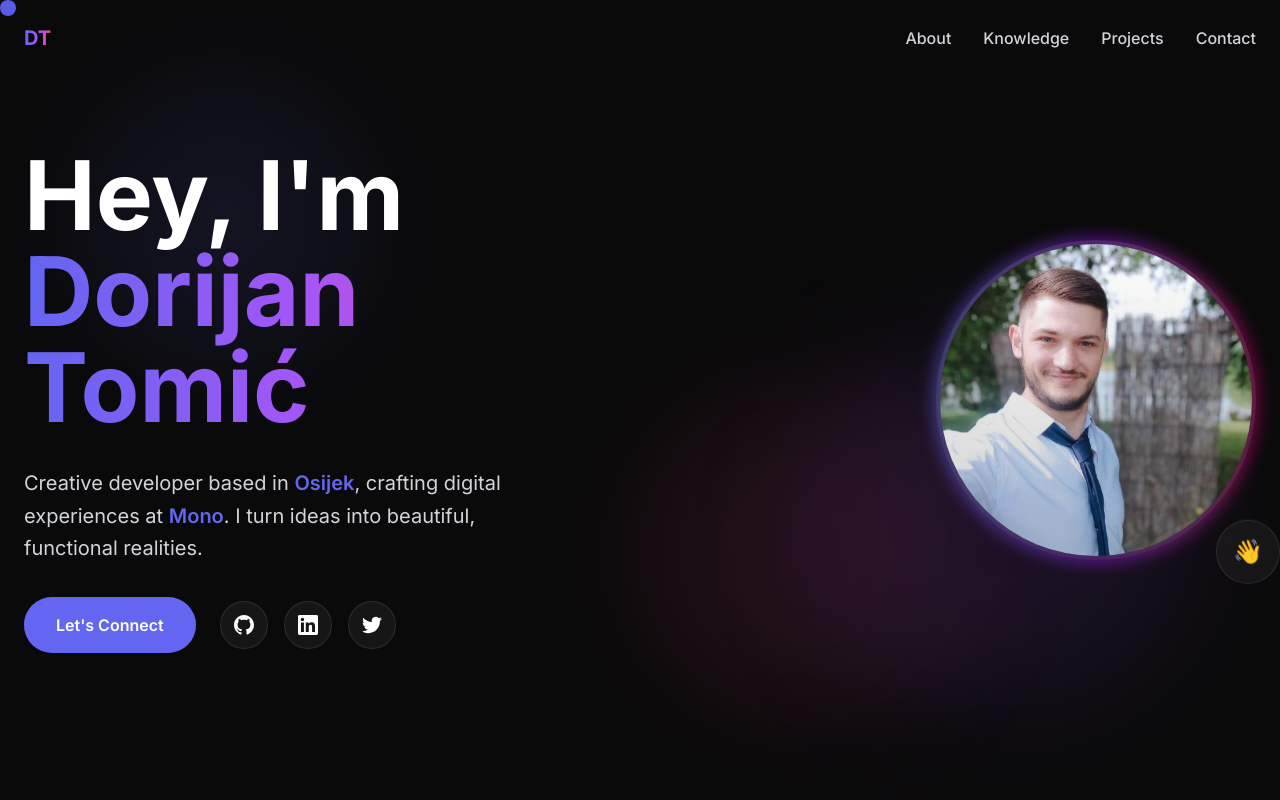
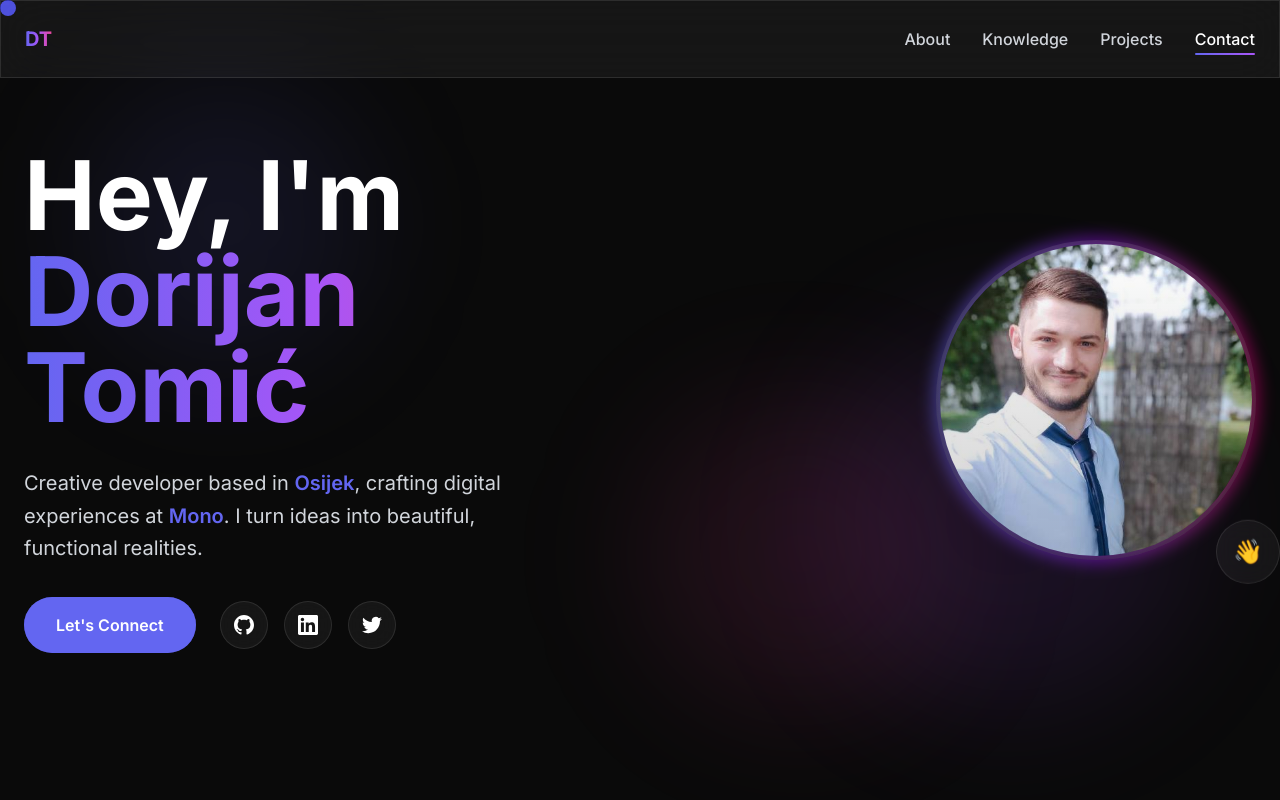
Before and after one commit to dorijantomic/Portoflio, a Next.js app: page / in a window 1280 px wide. Shown: the top 800 px of the page. Built offline with nearby package versions, Linux system fonts and the light colour scheme.

Commit message:
add smooth animations

```diff
--- a/src/components/About.tsx
+++ b/src/components/About.tsx
@@ -3,8 +3,8 @@ import AnimatedWrapper from "./AnimatedWrapper";
 
 const About = () => {
   return (
-    <AnimatedWrapper>
-      <section id="about" className="py-24 relative">
+    <AnimatedWrapper id="about">
+      <section className="py-24 relative">
         <div className="container mx-auto px-6">
           <div className="max-w-4xl mx-auto">
             <div className="text-center mb-16">
--- a/src/components/AnimatedWrapper.tsx
+++ b/src/components/AnimatedWrapper.tsx
@@ -5,14 +5,17 @@ import React from "react";
 interface AnimatedWrapperProps {
   children: React.ReactNode;
   delay?: number;
+  id?: string;
 }
 
 const AnimatedWrapper: React.FC<AnimatedWrapperProps> = ({
   children,
   delay = 0,
+  id,
 }) => {
   return (
     <motion.div
+      id={id}
       initial={{ opacity: 0, y: 20 }}
       whileInView={{ opacity: 1, y: 0 }}
       transition={{ delay, duration: 0.6 }}
--- a/src/components/Contact.tsx
+++ b/src/components/Contact.tsx
@@ -3,8 +3,8 @@ import AnimatedWrapper from "./AnimatedWrapper";
 
 const Contact = () => {
   return (
-    <AnimatedWrapper>
-      <section id="contact" className="py-24 relative">
+    <AnimatedWrapper id="contact">
+      <section className="py-24 relative">
         <div className="container mx-auto px-6 text-center">
           <div className="mb-16">
             <h2 className="text-4xl lg:text-6xl font-bold gradient-text mb-6">
--- a/src/components/Knowledge.tsx
+++ b/src/components/Knowledge.tsx
@@ -1,8 +1,10 @@
 import React from "react";
+import AnimatedWrapper from "./AnimatedWrapper";
 
 const Knowledge = () => {
   return (
-    <section id="knowledge" className="py-24 relative">
+    <AnimatedWrapper id="knowledge">
+      <section className="py-24 relative">
         <div className="container mx-auto px-6">
           <div className="animate-on-scroll text-center mb-16">
             <h2 className="text-4xl lg:text-6xl font-bold gradient-text mb-6">
@@ -29,20 +31,26 @@ const Knowledge = () => {
                     React (including functional components, hooks like useState,
                     useEffect)
                   </li>
-                <li>Next.js 15 – App Router, server actions, edge functions</li>
+                  <li>
+                    Next.js 15 – App Router, server actions, edge functions
+                  </li>
                   <li>Tailwind CSS – Utility-first styling</li>
                   <li>React Hook Form – Form handling and validation</li>
                   <li>Zod – Schema validation (often combined with forms)</li>
                 </ul>
               </div>
               <div className="animate-on-scroll glass rounded-2xl p-6">
-              <h3 className="text-2xl font-bold mb-4 gradient-text">Backend</h3>
+                <h3 className="text-2xl font-bold mb-4 gradient-text">
+                  Backend
+                </h3>
                 <ul className="list-disc list-inside text-gray-300 space-y-2">
                   <li>
                     Next.js Server Actions – Handling backend logic in Next.js
                   </li>
                   <li>Prisma ORM – Database modeling and querying</li>
-                <li>Supabase – Auth, Realtime DB (alternative to Firebase)</li>
+                  <li>
+                    Supabase – Auth, Realtime DB (alternative to Firebase)
+                  </li>
                   <li>
                     Vercel Realtime / Turso – Real-time capabilities and edge
                     storage
@@ -111,6 +119,7 @@ const Knowledge = () => {
           </div>
         </div>
       </section>
+    </AnimatedWrapper>
   );
 };
 
--- a/src/components/Navbar.tsx
+++ b/src/components/Navbar.tsx
@@ -1,59 +1,175 @@
-import React from "react";
+"use client";
 
-const Navbar = () => {
+import React, { useState, useEffect } from "react";
+import { motion, AnimatePresence } from "framer-motion";
+import { useFramerScroll } from "../hooks/useFramerScroll.js";
+
+const AdvancedNavbar = () => {
+  const [isMenuOpen, setIsMenuOpen] = useState(false);
+  const [activeSection, setActiveSection] = useState("");
+  const { scrollToSection } = useFramerScroll();
+
+  const handleNavClick = async (sectionId: string) => {
+    await scrollToSection(sectionId);
+    setIsMenuOpen(false);
+  };
+
+  // Track active section
+  useEffect(() => {
+    const handleScroll = () => {
+      const sections = ["about", "knowledge", "projects", "contact"];
+      const navbarHeight = 120;
+
+      const currentSection = sections.find((section) => {
+        const element = document.getElementById(section);
+        if (element) {
+          const rect = element.getBoundingClientRect();
+          return rect.top <= navbarHeight && rect.bottom > navbarHeight;
+        }
+        return false;
+      });
+
+      if (currentSection) {
+        setActiveSection(currentSection);
+      }
+    };
+
+    window.addEventListener("scroll", handleScroll);
+    handleScroll();
+
+    return () => window.removeEventListener("scroll", handleScroll);
+  }, []);
+
+  const navItems = [
+    { id: "about", label: "About" },
+    { id: "knowledge", label: "Knowledge" },
+    { id: "projects", label: "Projects" },
+    { id: "contact", label: "Contact" },
+  ];
+
   return (
-    <nav
-      className="fixed top-0 w-full z-40 transition-all duration-300"
-      id="navbar"
+    <motion.nav
+      className="fixed top-0 w-full z-40 glass backdrop-blur-xl"
+      initial={{ y: -100, opacity: 0 }}
+      animate={{ y: 0, opacity: 1 }}
+      transition={{ duration: 0.6, ease: [0.6, -0.05, 0.01, 0.99] }}
     >
       <div className="max-w-7xl mx-auto px-6 py-6">
         <div className="flex justify-between items-center">
-          <div className="text-xl font-bold gradient-text">DT</div>
+          <motion.div
+            className="text-xl font-bold gradient-text cursor-pointer"
+            whileHover={{ scale: 1.05 }}
+            whileTap={{ scale: 0.95 }}
+            onClick={() => handleNavClick("home")}
+          >
+            DT
+          </motion.div>
+
+          {/* Desktop Navigation */}
           <div className="hidden md:flex space-x-8">
-            <a
-              href="#about"
-              className="text-gray-300 hover:text-white transition-colors duration-300 font-medium"
+            {navItems.map((item, index) => (
+              <motion.button
+                key={item.id}
+                onClick={() => handleNavClick(item.id)}
+                className={`relative transition-colors duration-300 font-medium ${
+                  activeSection === item.id ? "text-white" : "text-gray-300"
+                }`}
+                whileHover={{
+                  scale: 1.05,
+                  color: "#ffffff",
+                }}
+                whileTap={{ scale: 0.95 }}
+                initial={{ opacity: 0, y: -20 }}
+                animate={{ opacity: 1, y: 0 }}
+                transition={{ delay: index * 0.1 }}
+              >
+                {item.label}
+                {/* Hover effect */}
+                <motion.span
+                  className="absolute -bottom-1 left-0 right-0 h-0.5 bg-gradient-to-r from-accent to-purple-500 rounded-full"
+                  initial={{ scaleX: 0, opacity: 0 }}
+                  whileHover={{ scaleX: 1, opacity: 0.5 }}
+                  animate={{
+                    scaleX: activeSection === item.id ? 1 : 0,
+                    opacity: activeSection === item.id ? 1 : 0,
+                  }}
+                  transition={{ duration: 0.3 }}
+                />
+              </motion.button>
+            ))}
+          </div>
+
+          {/* Mobile menu button */}
+          <motion.button
+            className="md:hidden text-white p-2"
+            onClick={() => setIsMenuOpen(!isMenuOpen)}
+            whileTap={{ scale: 0.9 }}
+          >
+            <motion.div
+              animate={isMenuOpen ? "open" : "closed"}
+              className="flex flex-col space-y-1 w-5 h-4 justify-center items-center"
             >
-              About
-            </a>
-            <a
-              href="#knowledge"
-              className="text-gray-300 hover:text-white transition-colors duration-300 font-medium"
+              <motion.span
+                variants={{
+                  closed: { rotate: 0, y: 0 },
+                  open: { rotate: 45, y: 6 },
+                }}
+                className="w-5 h-0.5 bg-white block transition-all"
+              />
+              <motion.span
+                variants={{
+                  closed: { opacity: 1 },
+                  open: { opacity: 0 },
+                }}
+                className="w-5 h-0.5 bg-white block transition-all"
+              />
+              <motion.span
+                variants={{
+                  closed: { rotate: 0, y: 0 },
+                  open: { rotate: -45, y: -6 },
+                }}
+                className="w-5 h-0.5 bg-white block transition-all"
+              />
+            </motion.div>
+          </motion.button>
+        </div>
+
+        {/* Mobile Navigation */}
+        <AnimatePresence>
+          {isMenuOpen && (
+            <motion.div
+              className="md:hidden mt-4"
+              initial={{ height: 0, opacity: 0 }}
+              animate={{ height: "auto", opacity: 1 }}
+              exit={{ height: 0, opacity: 0 }}
+              transition={{ duration: 0.4, ease: [0.04, 0.62, 0.23, 0.98] }}
             >
-              Knowledge
-            </a>
-            <a
-              href="#projects"
-              className="text-gray-300 hover:text-white transition-colors duration-300 font-medium"
-            >
-              Projects
-            </a>
-            <a
-              href="#contact"
-              className="text-gray-300 hover:text-white transition-colors duration-300 font-medium"
-            >
-              Contact
-            </a>
-          </div>
-          <button className="md:hidden text-white">
-            <svg
-              className="w-6 h-6"
-              fill="none"
-              stroke="currentColor"
-              viewBox="0 0 24 24"
-            >
-              <path
-                strokeLinecap="round"
-                strokeLinejoin="round"
-                strokeWidth="2"
-                d="M4 6h16M4 12h16M4 18h16"
-              ></path>
-            </svg>
-          </button>
-        </div>
+              <motion.div className="py-4 space-y-2 glass rounded-lg">
+                {navItems.map((item, index) => (
+                  <motion.button
+                    key={item.id}
+                    onClick={() => handleNavClick(item.id)}
+                    className={`block w-full text-left px-4 py-3 text-sm font-medium transition-colors rounded-lg ${
+                      activeSection === item.id
+                        ? "text-white bg-white/15"
+                        : "text-gray-300 hover:text-white hover:bg-white/10"
+                    }`}
+                    initial={{ opacity: 0, x: -20 }}
+                    animate={{ opacity: 1, x: 0 }}
+                    transition={{ delay: index * 0.1 }}
+                    whileHover={{ scale: 1.02, x: 8 }}
+                    whileTap={{ scale: 0.98 }}
+                  >
+                    {item.label}
+                  </motion.button>
+                ))}
+              </motion.div>
+            </motion.div>
+          )}
+        </AnimatePresence>
       </div>
-    </nav>
+    </motion.nav>
   );
 };
 
-export default Navbar;
+export default AdvancedNavbar;
--- a/src/components/Projects.tsx
+++ b/src/components/Projects.tsx
@@ -3,8 +3,8 @@ import AnimatedWrapper from "./AnimatedWrapper";
 
 const Projects = () => {
   return (
-    <AnimatedWrapper>
-      <section id="projects" className="py-24 relative">
+    <AnimatedWrapper id="projects">
+      <section className="py-24 relative">
         <div className="container mx-auto px-6">
           <div className="text-center mb-16">
             <h2 className="text-4xl lg:text-6xl font-bold gradient-text mb-6">
--- /dev/null
+++ b/src/hooks/useFramerScroll.js
@@ -0,0 +1,44 @@
+"use client";
+
+import { useAnimation } from "framer-motion";
+import { useCallback } from "react";
+
+export const useFramerScroll = () => {
+  const controls = useAnimation();
+
+  const scrollToSection = useCallback(async (sectionId) => {
+    const element = document.getElementById(sectionId);
+    if (!element) return;
+
+    const navbarHeight = 100;
+    const targetPosition = element.offsetTop - navbarHeight;
+    const startPosition = window.pageYOffset;
+    const distance = targetPosition - startPosition;
+    const duration = Math.min(Math.abs(distance) / 1000, 2); // Max 2 seconds
+
+    // Custom easing animation
+    let start = null;
+
+    const animateScroll = (timestamp) => {
+      if (!start) start = timestamp;
+      const progress = Math.min((timestamp - start) / (duration * 1000), 1);
+
+      // Easing function (easeInOutCubic)
+      const ease =
+        progress < 0.5
+          ? 4 * progress * progress * progress
+          : 1 - Math.pow(-2 * progress + 2, 3) / 2;
+
+      const currentPosition = startPosition + distance * ease;
+      window.scrollTo(0, currentPosition);
+
+      if (progress < 1) {
+        requestAnimationFrame(animateScroll);
+      }
+    };
+
+    requestAnimationFrame(animateScroll);
+  }, []);
+
+  return { scrollToSection, controls };
+};
```
Lines whose indentation alone changed are shown as unchanged.
